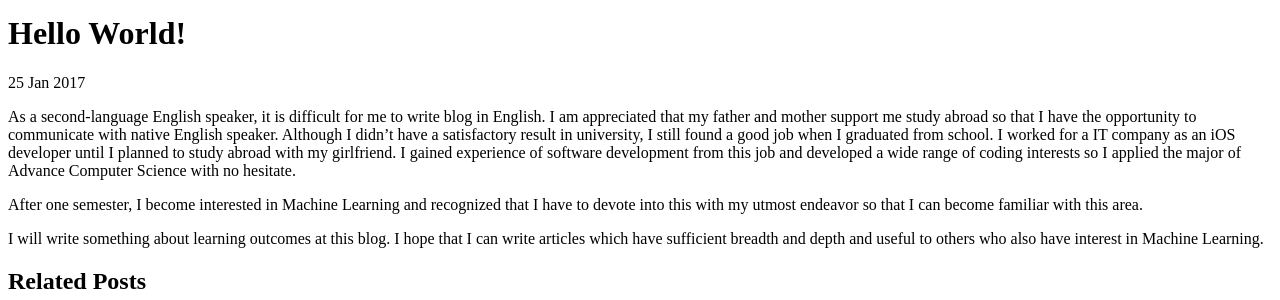
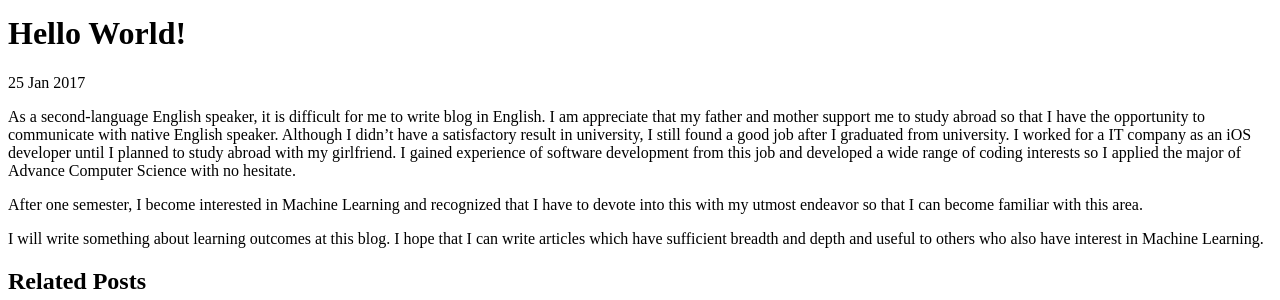
Before and after one commit to ChenWenhong/ChenWenhong.github.io, a Jekyll site: the page built from _posts/2017-01-25-Hello-World!.md, in a window 1280 px wide. Shown: the part 195-495 px from the top of the page. Built offline with Jekyll 4.4.1, drawn with Linux system fonts in a browser that asks for light colours; comment, search, counter and statistics services are not loaded.

Commit message:
change grammar

```diff
--- a/CNAME
+++ /dev/null
@@ -1 +0,0 @@
-hyde.getpoole.com
--- a/_posts/2017-01-25-Hello-World!.md
+++ b/_posts/2017-01-25-Hello-World!.md
@@ -3,7 +3,7 @@ layout: post
 title: Hello World!
 category: Normal
 ---
-As a second-language English speaker, it is difficult for me to write blog in English. I am appreciated that my father and mother support me study abroad so that I have the opportunity to communicate with native English speaker. Although I didn't have a satisfactory result in university, I still found a good job when I graduated from school. I worked for a IT company as an iOS developer until I planned to study abroad with my girlfriend. I gained experience of software development from this job and developed a wide range of coding interests so I applied the major of Advance Computer Science with no hesitate.
+As a second-language English speaker, it is difficult for me to write blog in English. I am appreciate that my father and mother support me to study abroad so that I have the opportunity to communicate with native English speaker. Although I didn't have a satisfactory result in university, I still found a good job after I graduated from university. I worked for a IT company as an iOS developer until I planned to study abroad with my girlfriend. I gained experience of software development from this job and developed a wide range of coding interests so I applied the major of Advance Computer Science with no hesitate.
 
 After one semester, I become interested in Machine Learning and recognized that I have to devote into this with my utmost endeavor so that I can become familiar with this area.
 
```
